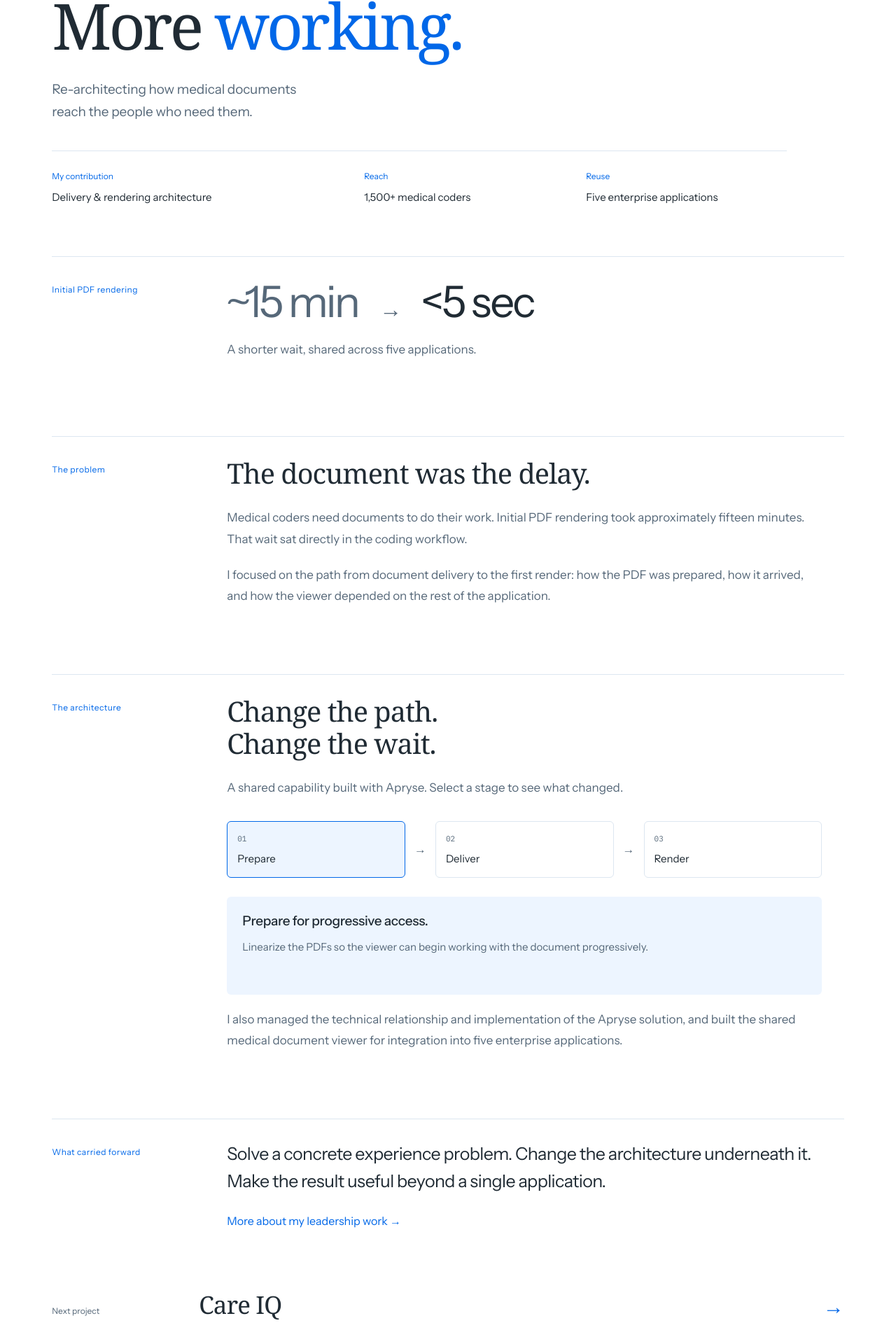
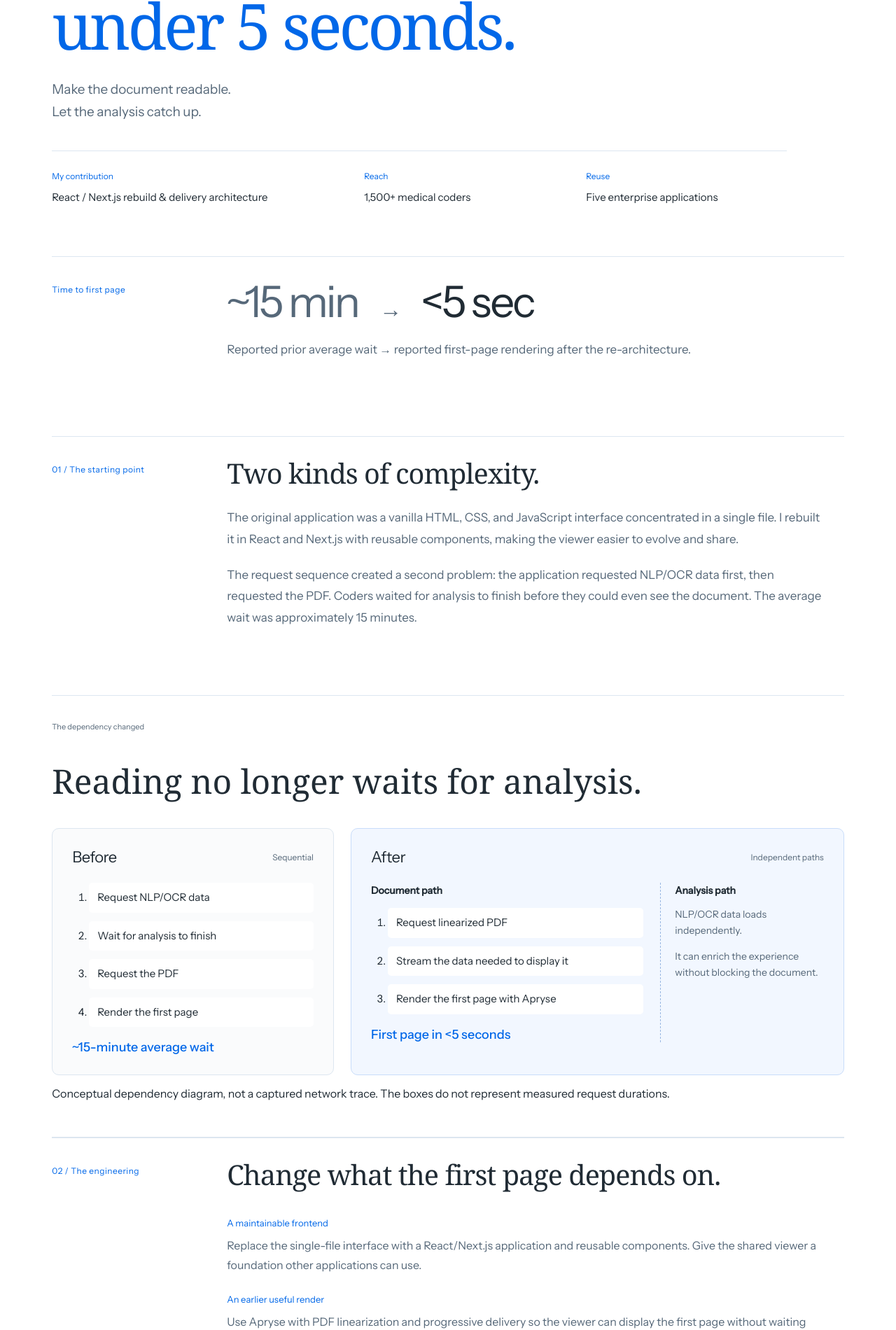
Before and after one commit to kriscodes/portfolio, a Next.js app in the folder apps/web/: page /work/gen-ui in a window 1280 px wide. Shown: the part 346-2246 px from the top of the page at 70% size. Built offline with nearby package versions, Linux system fonts and the light colour scheme; a web font is replaced by a local one.

Commit message:
Explain the viewer rebuild and independent document rendering path

```diff
--- a/apps/web/src/app/editorial.css
+++ b/apps/web/src/app/editorial.css
@@ -572,3 +572,25 @@
     transform: none;
   }
 }
+
+/* Case-study diagrams communicate dependency, not invented trace timings. */
+.case-visual-heading { margin-bottom: 26px; }
+.case-visual-heading h2 { font-family: var(--ip-serif); font-size: clamp(30px, 4vw, 48px); font-weight: 400; line-height: 1.15; }
+.viewer-flow { padding: 36px 0; border-block: 1px solid var(--ip-hairline); }
+.viewer-flow-pair { display: grid; grid-template-columns: 0.8fr 1.4fr; gap: 24px; }
+.viewer-flow-panel { padding: 28px; border: 1px solid var(--ip-hairline); border-radius: 10px; background: #fafbfc; }
+:root .viewer-flow-panel h3 { display: flex; align-items: center; justify-content: space-between; gap: 16px; margin: 0 0 24px; font-family: var(--ip-sans); font-size: 22px; }
+.viewer-flow-panel h3 span { font-size: 12px; color: var(--ip-muted); letter-spacing: 0; }
+.viewer-flow-after { background: #f2f7ff; border-color: #c8dcfa; }
+.viewer-sequence { display: grid; gap: 12px; padding-left: 24px; margin: 16px 0; }
+.viewer-sequence li { padding: 10px 12px; border-radius: 5px; background: white; font-size: 15px; line-height: 1.5; }
+.viewer-lanes { display: grid; grid-template-columns: 1.25fr 0.75fr; gap: 24px; }
+.viewer-lanes strong { font-size: 14px; }
+.viewer-analysis-lane { padding-left: 20px; border-left: 1px dashed #9ab7e2; }
+.viewer-analysis-lane p { font-size: 14px; line-height: 1.65; color: var(--ip-muted); }
+.viewer-flow-result { margin-bottom: 0; font-size: 18px; color: var(--ip-accent); font-weight: 500; }
+.case-measurement { border-block: 1px solid var(--ip-hairline); padding: 20px 0; margin: 24px 0; }
+.case-measurement summary { cursor: pointer; color: var(--ip-accent); line-height: 1.6; }
+.case-measurement[open] summary { margin-bottom: 20px; }
+@media (max-width: 800px) { .viewer-flow-pair { grid-template-columns: 1fr; } }
+@media (max-width: 480px) { .viewer-flow-panel { padding: 20px; } .viewer-lanes { grid-template-columns: 1fr; } .viewer-analysis-lane { border-left: 0; border-top: 1px dashed #9ab7e2; padding: 18px 0 0; } }
--- a/apps/web/src/app/work/gen-ui/page.tsx
+++ b/apps/web/src/app/work/gen-ui/page.tsx
@@ -1,111 +1,78 @@
 import Link from 'next/link';
-import { GenUiStages } from '@/components/inner-interactions';
 import { pageMetadata } from '@/lib/metadata';
 
 export const metadata = pageMetadata(
   'Medical document viewer: 15 minutes to under 5 seconds',
-  'How Kristian Salmeron re-architected PDF delivery and initial rendering at Highmark Health, from approximately 15 minutes to under 5 seconds, for a shared medical coding capability.',
+  'A React and Next.js rebuild at Highmark Health: decoupling PDF rendering from NLP/OCR data with Apryse, linearization, and progressive delivery for 1,500+ medical coders.',
   '/work/gen-ui/',
 );
 
-export default function GenUiPage() {
+export default function MedicalDocumentViewerPage() {
   return (
     <main id="main" className="ip-main">
-      <section aria-labelledby="ip-gen-title">
-        <div className="ip-case-hero">
-          <Link href="/work" className="ip-back">
-            ← Selected work
-          </Link>
+      <article aria-labelledby="viewer-title">
+        <header className="ip-case-hero">
+          <Link href="/work/" className="ip-back">← Selected work</Link>
           <p className="ip-eyebrow">Medical document viewer / Highmark Health</p>
-          <h1 id="ip-gen-title">
-            Less waiting.
-            <br /> More <span className="ip-accent">working.</span>
-          </h1>
-          <p className="ip-deck">
-            Re-architecting how medical documents
-            <br /> reach the people who need them.
-          </p>
+          <h1 id="viewer-title">15 minutes to<br /><span className="ip-accent">under 5 seconds.</span></h1>
+          <p className="ip-deck">Make the document readable.<br />Let the analysis catch up.</p>
           <div className="ip-case-facts">
-            <p>
-              <span>My contribution</span>Delivery & rendering architecture
-            </p>
-            <p>
-              <span>Reach</span>1,500+ medical coders
-            </p>
-            <p>
-              <span>Reuse</span>Five enterprise applications
-            </p>
+            <p><span>My contribution</span>React / Next.js rebuild &amp; delivery architecture</p>
+            <p><span>Reach</span>1,500+ medical coders</p>
+            <p><span>Reuse</span>Five enterprise applications</p>
           </div>
-        </div>
-        <section
-          id="impact"
-          className="ip-margin-section ip-outcome"
-          aria-labelledby="ip-outcome-title"
-        >
-          <h2 id="ip-outcome-title" className="ip-margin-label">
-            Initial PDF rendering
-          </h2>
-          <div>
-            <p className="ip-outcome-value">
-              <span>~15 min</span>
-              <span className="ip-outcome-arrow" aria-hidden="true">
-                →
-              </span>
-              <strong>&lt;5 sec</strong>
-            </p>
-            <p className="ip-body ip-outcome-caption">
-              A shorter wait, shared across five applications.
-            </p>
+        </header>
+        <section id="impact" className="ip-margin-section ip-outcome">
+          <h2 className="ip-margin-label">Time to first page</h2>
+          <div><p className="ip-outcome-value"><span>~15 min</span><span className="ip-outcome-arrow" aria-hidden="true">→</span><strong>&lt;5 sec</strong></p>
+            <p className="ip-body ip-outcome-caption">Reported prior average wait → reported first-page rendering after the re-architecture.</p></div>
+        </section>
+        <section className="ip-margin-section">
+          <h2 className="ip-margin-label">01 / The starting point</h2>
+          <div className="ip-prose"><h3>Two kinds of complexity.</h3>
+            <p>The original application was a vanilla HTML, CSS, and JavaScript interface concentrated in a single file. I rebuilt it in React and Next.js with reusable components, making the viewer easier to evolve and share.</p>
+            <p>The request sequence created a second problem: the application requested NLP/OCR data first, then requested the PDF. Coders waited for analysis to finish before they could even see the document. The average wait was approximately 15 minutes.</p>
           </div>
         </section>
-        <section id="waiting" className="ip-margin-section">
-          <h2 className="ip-margin-label">The problem</h2>
-          <div className="ip-prose">
-            <h3>The document was the delay.</h3>
-            <p>
-              Medical coders need documents to do their work. Initial PDF rendering took
-              approximately fifteen minutes. That wait sat directly in the coding workflow.
-            </p>
-            <p>
-              I focused on the path from document delivery to the first render: how the PDF was
-              prepared, how it arrived, and how the viewer depended on the rest of the application.
-            </p>
+        <section className="viewer-flow" aria-labelledby="flow-title">
+          <div className="case-visual-heading"><p className="ip-small-label">The dependency changed</p><h2 id="flow-title">Reading no longer waits for analysis.</h2></div>
+          <div className="viewer-flow-pair">
+            <div className="viewer-flow-panel"><h3>Before <span>Sequential</span></h3>
+              <ol className="viewer-sequence"><li>Request NLP/OCR data</li><li>Wait for analysis to finish</li><li>Request the PDF</li><li>Render the first page</li></ol>
+              <p className="viewer-flow-result">~15-minute average wait</p>
+            </div>
+            <div className="viewer-flow-panel viewer-flow-after"><h3>After <span>Independent paths</span></h3>
+              <div className="viewer-lanes"><div><strong>Document path</strong><ol className="viewer-sequence"><li>Request linearized PDF</li><li>Stream the data needed to display it</li><li>Render the first page with Apryse</li></ol><p className="viewer-flow-result">First page in &lt;5 seconds</p></div>
+                <div className="viewer-analysis-lane"><strong>Analysis path</strong><p>NLP/OCR data loads independently.</p><p>It can enrich the experience without blocking the document.</p></div></div>
+            </div>
           </div>
+          <p className="ip-caption">Conceptual dependency diagram, not a captured network trace. The boxes do not represent measured request durations.</p>
         </section>
-        <section id="delivery" className="ip-margin-section">
-          <h2 className="ip-margin-label">The architecture</h2>
-          <div className="ip-prose ip-architecture">
-            <h3>
-              Change the path.
-              <br /> Change the wait.
-            </h3>
-            <p>A shared capability built with Apryse. Select a stage to see what changed.</p>
-            <GenUiStages />
-            <p>
-              I also managed the technical relationship and implementation of the Apryse solution,
-              and built the shared medical document viewer for integration into five enterprise
-              applications.
-            </p>
+        <section className="ip-margin-section">
+          <h2 className="ip-margin-label">02 / The engineering</h2>
+          <div className="ip-prose"><h3>Change what the first page depends on.</h3>
+            <div className="ip-principles">
+              <div><span className="ip-small-label">A maintainable frontend</span><p>Replace the single-file interface with a React/Next.js application and reusable components. Give the shared viewer a foundation other applications can use.</p></div>
+              <div><span className="ip-small-label">An earlier useful render</span><p>Use Apryse with PDF linearization and progressive delivery so the viewer can display the first page without waiting for the complete document and unrelated application data.</p></div>
+              <div><span className="ip-small-label">Independent loading</span><p>Separate document delivery from NLP/OCR API completion. A slow analysis response should not prevent a coder from starting to read.</p></div>
+            </div>
+            <p>I managed the Apryse technical relationship and implementation, and built the medical document viewer as a shared capability integrated into five enterprise applications.</p>
           </div>
         </section>
         <section className="ip-margin-section">
-          <h2 className="ip-margin-label">What carried forward</h2>
-          <div className="ip-prose">
-            <p className="ip-closing-copy">
-              Solve a concrete experience problem. Change the architecture underneath it. Make the
-              result useful beyond a single application.
-            </p>
-            <Link className="ip-text-link" href="/about#leadership">
-              More about my leadership work →
-            </Link>
+          <h2 className="ip-margin-label">03 / Measurement &amp; scope</h2>
+          <div className="ip-prose"><h3>First useful page, not every request finished.</h3>
+            <p>The relevant user-facing milestone is the first visible PDF page. The reported result moved from an average wait of approximately 15 minutes to first-page rendering under 5 seconds. This does not mean NLP/OCR finished in five seconds.</p>
+            <p>Historical raw traces, document sizes, and p50/p95 distributions are not available for this public case study. I do not present those figures as measured results.</p>
+            <details className="case-measurement"><summary>How I would validate a repeatable comparison today</summary>
+              <ul className="ip-plain-list"><li>Start timing when the user opens the document; stop at the viewer’s first visible page event. Record analysis completion separately.</li><li>Compare the same synthetic documents across page-count and file-size bands, including scanned and text-based PDFs.</li><li>Run repeated cold- and warm-cache trials under fixed device and network conditions. Publish sample counts, p50 and p95 for each cohort.</li><li>Inspect request traces and main-thread work. Record failures alongside successful renders, and verify that a delayed analysis request cannot block the PDF.</li></ul>
+              <p>Page virtualization and worker execution are useful profiling questions, but are not claimed here as custom implementations from this project.</p>
+            </details>
+            <p><a href="https://lab.kristiansalmeron.com/experiments/pdf-rendering/" className="ip-text-link">Explore the separate synthetic PDF experiment ↗</a></p>
           </div>
         </section>
-        <Link href="/work/care-iq" className="ip-next">
-          <span>Next project</span>
-          <strong>Care IQ</strong>
-          <span aria-hidden="true">→</span>
-        </Link>
-      </section>
+        <Link href="/work/care-iq/" className="ip-next"><span>Next project</span><strong>CareIQ</strong><span aria-hidden="true">→</span></Link>
+      </article>
     </main>
   );
 }
```
